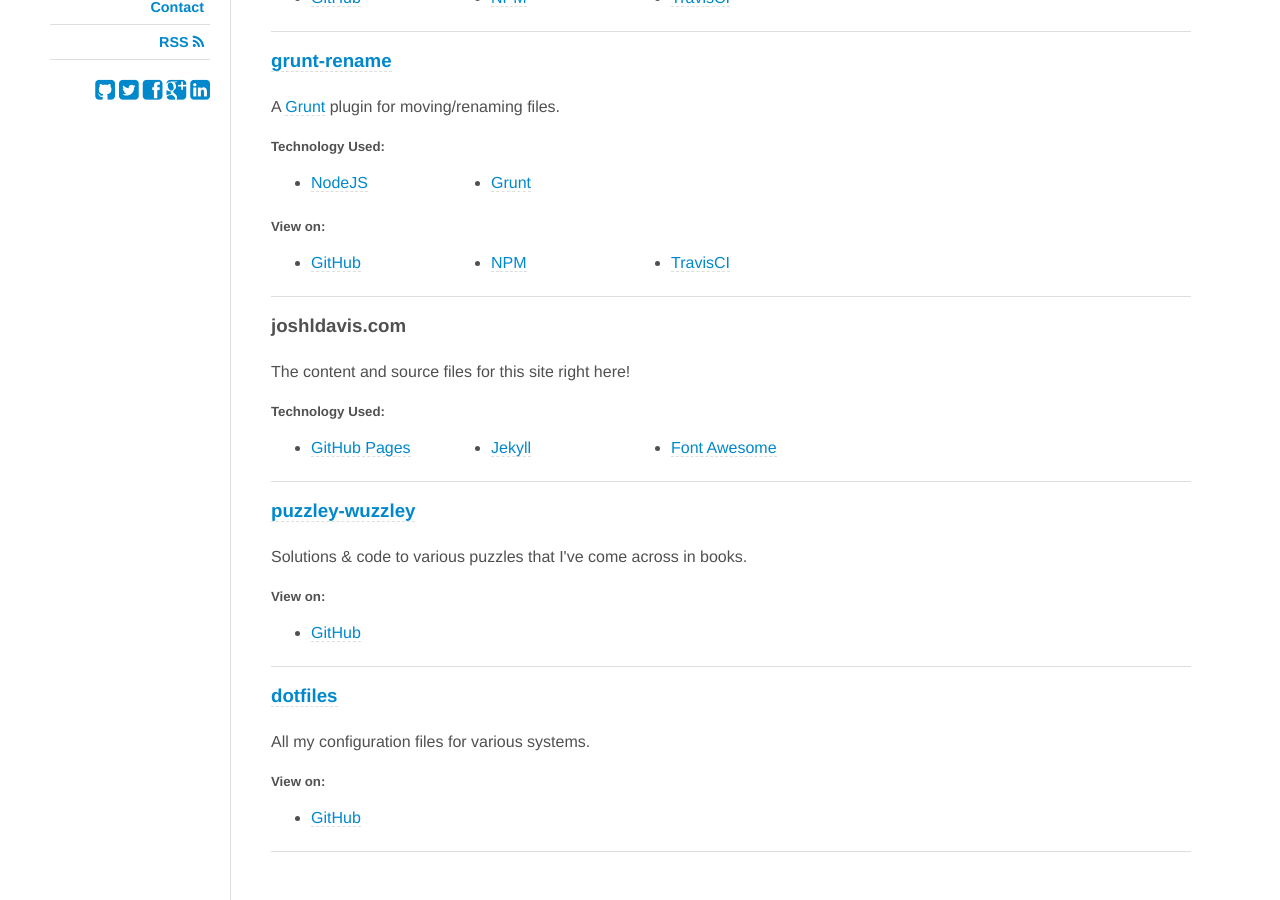
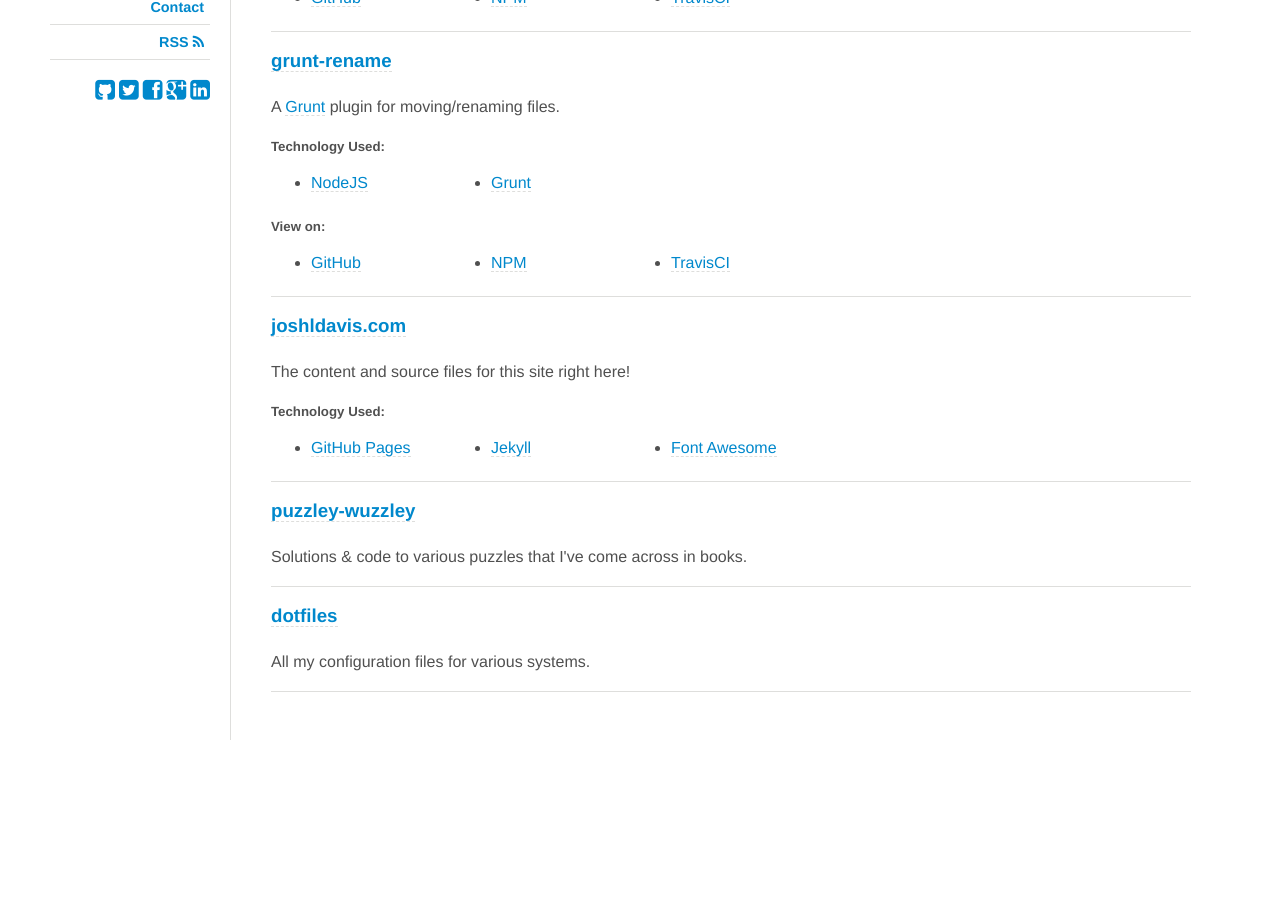
Before and after one commit to jdavis/jdavis.github.com, a Jekyll site: the page built from projects.html, in a window 1280 px wide and 900 px high, scrolled down 582 px. Built offline with Jekyll 4.4.1, drawn with Linux system fonts in a browser that asks for light colours; some web fonts are replaced; Markdown is read by kramdown in place of the engine named in the settings; after the commit the page ends 1322 px from its top, so only the background shows below that.

Commit message:
Remove GH links for dotfiles, puzzley-wuzzley

```diff
--- a/projects.html
+++ b/projects.html
@@ -73,7 +73,7 @@
 </div>
 
 <div class="project">
-    <h3>joshldavis.com</h3>
+    <h3><a href="http://joshldavis.com">joshldavis.com</a></h3>
 
     <p>
         The content and source files for this site right here!
@@ -93,11 +93,6 @@
     <p>
         Solutions & code to various puzzles that I've come across in books.
     </p>
-
-    <h5 class="links">View on:</h5>
-    <ul class="pretty">
-        <li><a title="GitHub" href="https://github.com/jdavis/puzzley-wuzzley">GitHub</a></li>
-    </ul>
 </div>
 
 <div class="project">
@@ -106,9 +101,4 @@
     <p>
         All my configuration files for various systems.
     </p>
-
-    <h5 class="links">View on:</h5>
-    <ul class="pretty">
-        <li><a title="GitHub" href="https://github.com/jdavis/dotfiles">GitHub</a></li>
-    </ul>
 </div>
```
